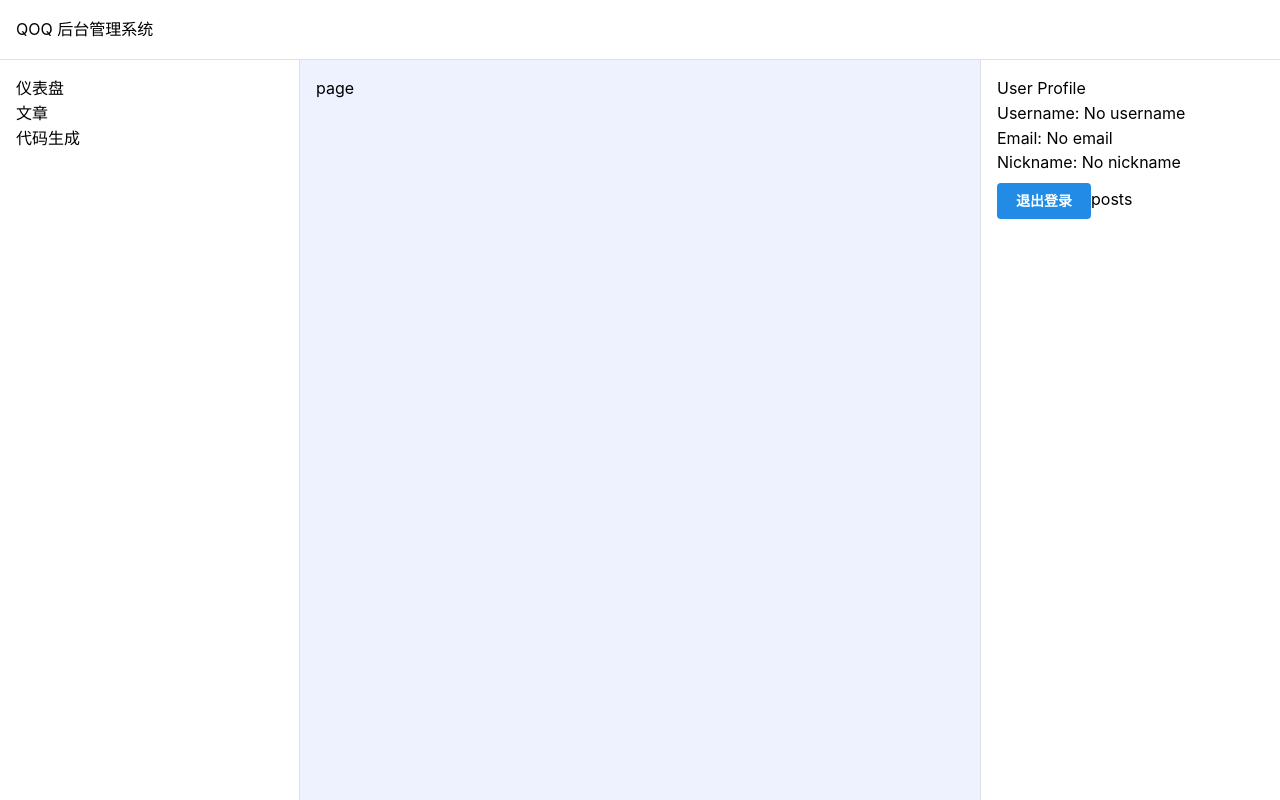
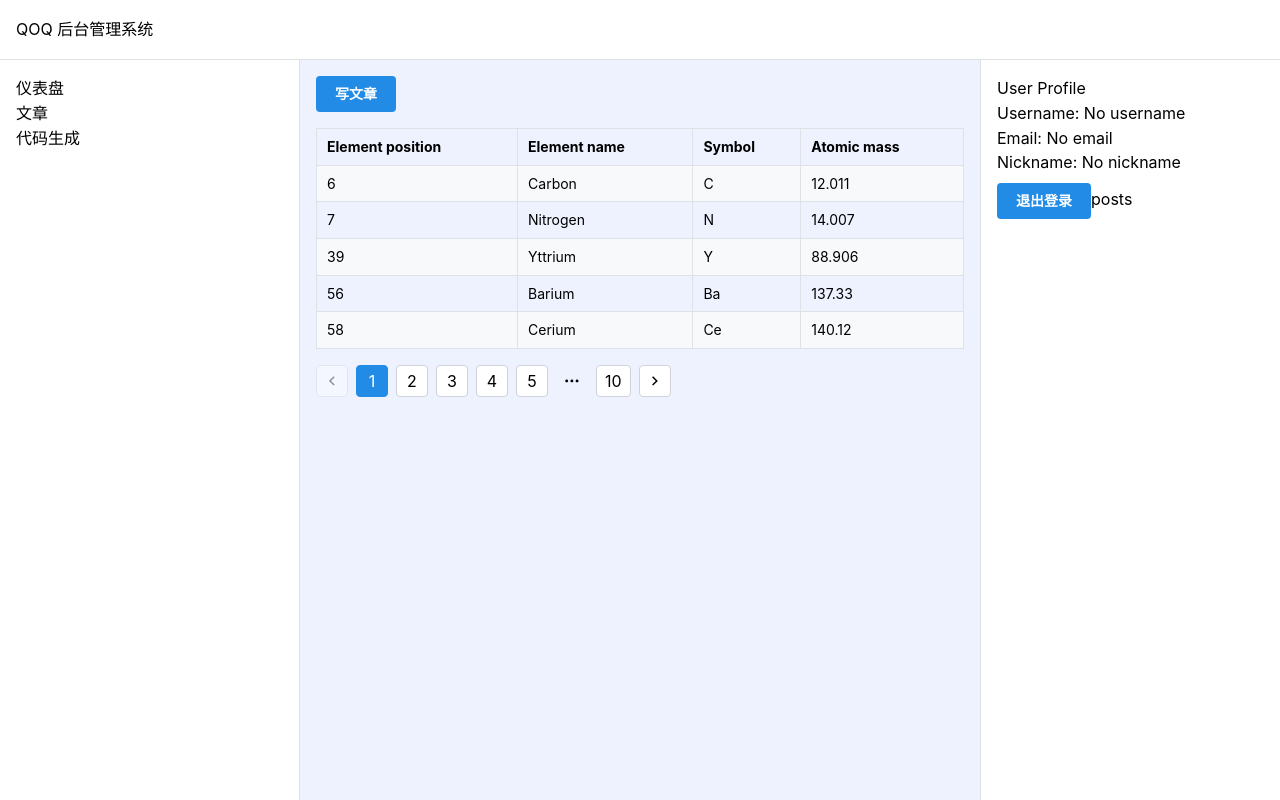
Before and after one commit to listensay/qoqblog, a Next.js app: page /dashboard/post in a window 1280 px wide. Built offline with nearby package versions, Linux system fonts and the light colour scheme; no server answers; a small style sheet from the web is missing.

Commit message:
TODO:后台文章页面

```diff
--- /dev/null
+++ b/app/dashboard/post/[slug]/page.tsx
@@ -0,0 +1,18 @@
+import React, { memo } from 'react'
+
+const page = memo(async ({
+  params,
+}: {
+  params: Promise<{ slug: string }>
+}) => {
+
+  const slug = (await params).slug
+
+  console.log(slug)
+
+  return (
+    <div>page</div>
+  )
+})
+
+export default page
--- /dev/null
+++ b/app/dashboard/post/_components/render.tsx
@@ -0,0 +1,44 @@
+'use client'
+
+import React, { memo } from 'react'
+import { Table } from '@mantine/core';
+
+const list = memo(() => {
+
+  const elements = [
+    { position: 6, mass: 12.011, symbol: 'C', name: 'Carbon' },
+    { position: 7, mass: 14.007, symbol: 'N', name: 'Nitrogen' },
+    { position: 39, mass: 88.906, symbol: 'Y', name: 'Yttrium' },
+    { position: 56, mass: 137.33, symbol: 'Ba', name: 'Barium' },
+    { position: 58, mass: 140.12, symbol: 'Ce', name: 'Cerium' },
+  ];
+
+  const rows = elements.map((element) => (
+    <Table.Tr key={element.name}>
+      <Table.Td>{element.position}</Table.Td>
+      <Table.Td>{element.name}</Table.Td>
+      <Table.Td>{element.symbol}</Table.Td>
+      <Table.Td>{element.mass}</Table.Td>
+    </Table.Tr>
+  ));
+
+  return (
+    <div>
+      <Table striped highlightOnHover withTableBorder withColumnBorders>
+        <Table.Thead>
+          <Table.Tr>
+            <Table.Th>Element position</Table.Th>
+            <Table.Th>Element name</Table.Th>
+            <Table.Th>Symbol</Table.Th>
+            <Table.Th>Atomic mass</Table.Th>
+          </Table.Tr>
+        </Table.Thead>
+        <Table.Tbody>
+          {rows}
+        </Table.Tbody>
+      </Table>
+    </div>
+  )
+})
+
+export default list
--- /dev/null
+++ b/app/dashboard/post/new_post/page.tsx
@@ -0,0 +1,9 @@
+import React, { memo } from 'react'
+
+const page = memo(() => {
+  return (
+    <div>page</div>
+  )
+})
+
+export default page
--- a/app/dashboard/post/page.tsx
+++ b/app/dashboard/post/page.tsx
@@ -1,8 +1,18 @@
+import { Pagination } from '@mantine/core';
 import React, { memo } from 'react'
+import Render from './_components/render'
+import { Button } from '@mantine/core'
+import Link from 'next/link'
 
 const page = memo(() => {
   return (
-    <div>page</div>
+    <div>
+      <Link href={ './post/new_post' }>
+        <Button className='mb-4'>写文章</Button>
+      </Link>
+      <Render />
+      <Pagination total={10} className='mt-4' />
+    </div>
   )
 })
 
```
